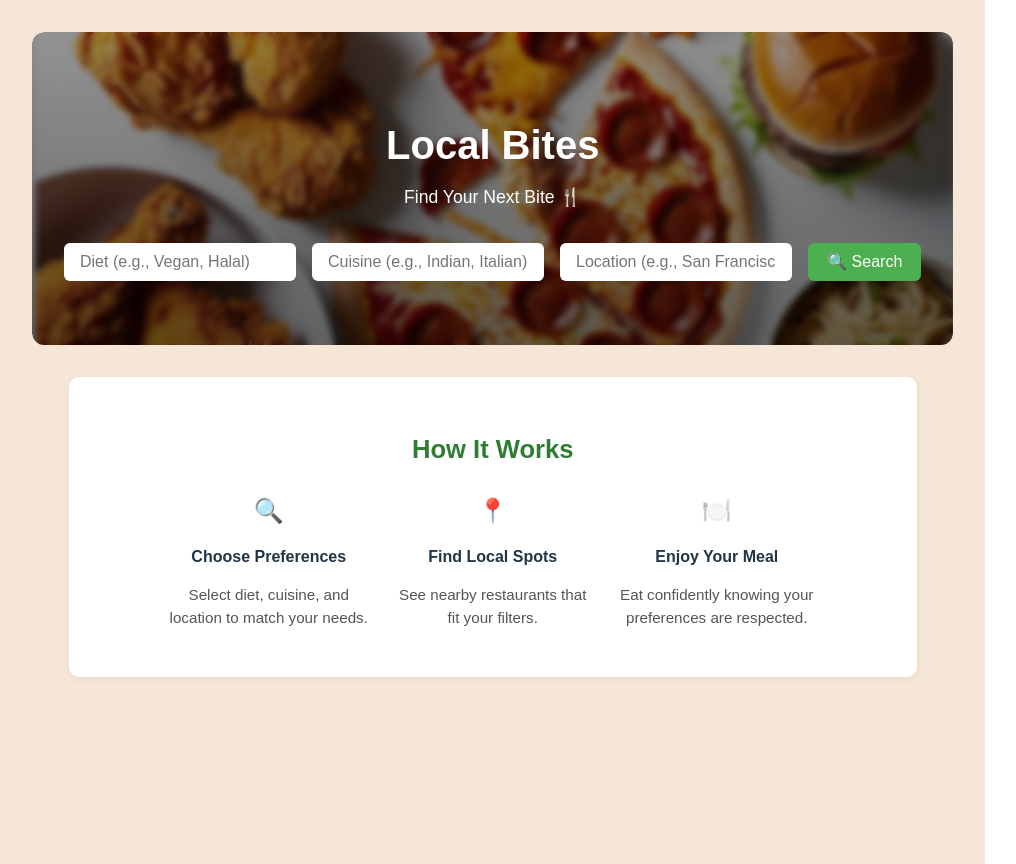
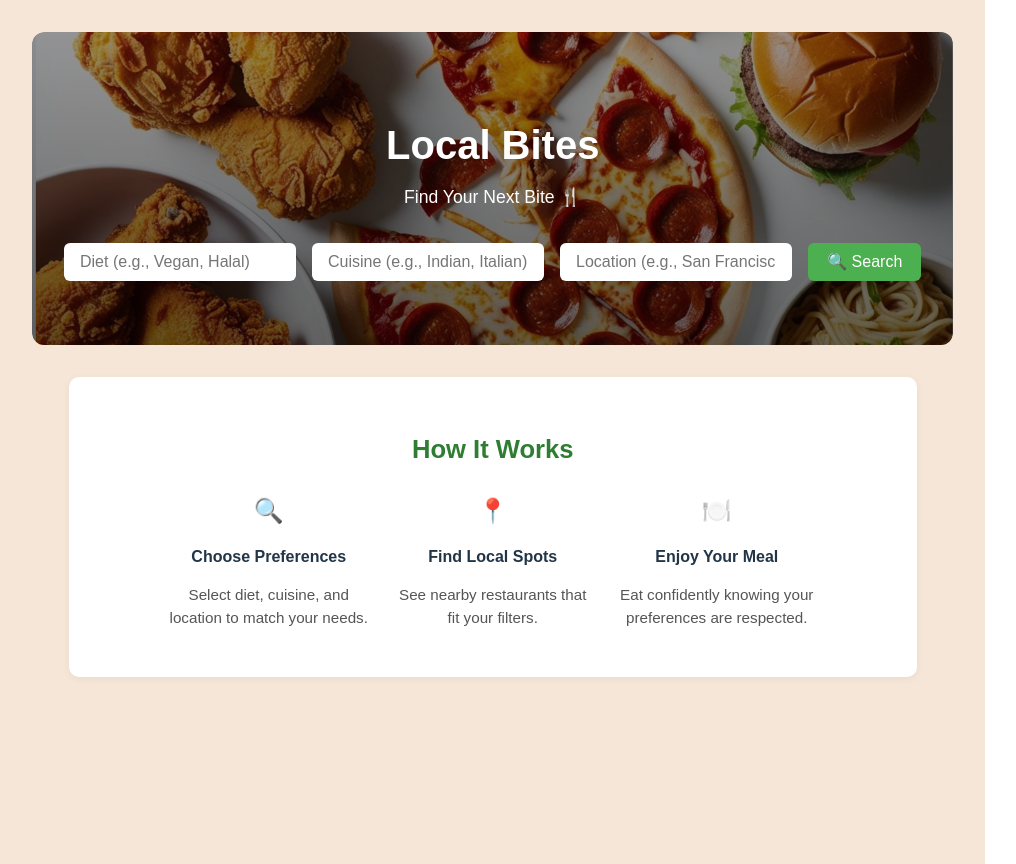
Before and after one commit to nadaazeez96/flask-restaurant-api, a React (Vite) app in the folder restaurant-frontend/: page / in a window 1280 px wide. Shown: the whole page, without its empty margins (0-1016 px from the left). Built offline with nearby package versions, Linux system fonts and the light colour scheme; the HTML template or start-up script is replaced by a standard one.

Commit message:
removed blur

```diff
--- a/restaurant-frontend/src/App.jsx
+++ b/restaurant-frontend/src/App.jsx
@@ -56,7 +56,6 @@ function App() {
         <div
           style={{
             background: "linear-gradient(rgba(0,0,0,0.4), rgba(0,0,0,0.6))",
-            backdropFilter: "blur(3px)",
             padding: "4rem 2rem",
             borderRadius: "12px",
           }}
```
